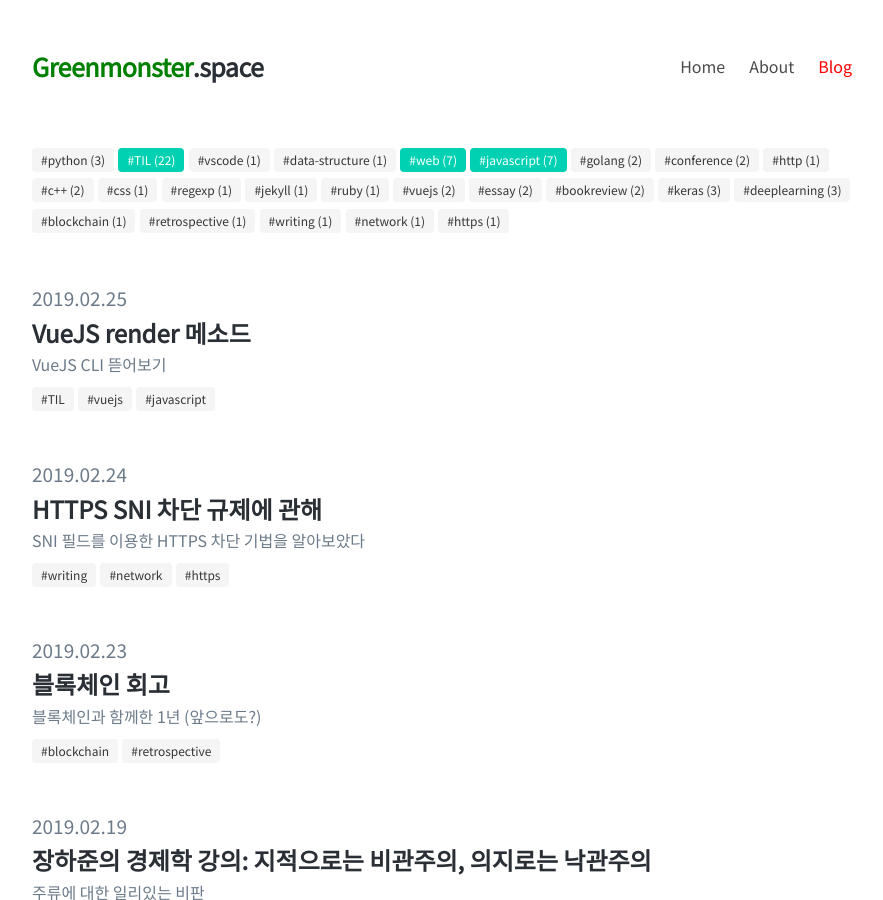
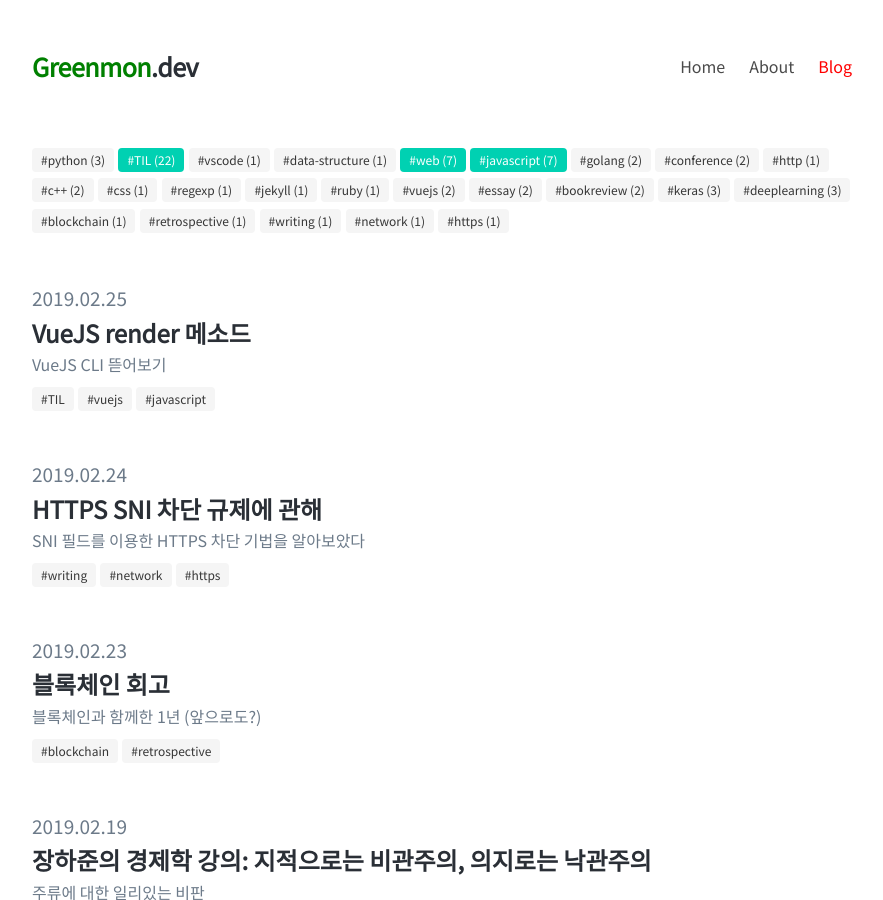
Before and after one commit to greenmonn/greenmonn.github.io, a Jekyll site: the page built from blog.html, in a window 1280 px wide and 900 px high. Shown: the whole window, without its empty margins (192-1075 px from the left). Built offline with Jekyll 4.4.1, drawn with Linux system fonts in a browser that asks for light colours; some web fonts are replaced.

Commit message:
Change domain to .dev
Change domain to newly purchased 'greenmon.dev'

```diff
--- a/CNAME
+++ b/CNAME
@@ -1 +1 @@
-greenmonster.space
+greenmon.dev
--- a/_includes/navigation.html
+++ b/_includes/navigation.html
@@ -2,7 +2,7 @@
   <nav class="navbar" role="navigation" aria-label="main navigation">
     <div class="navbar-brand">
       <a class="navbar-item navbar-title" href="/">
-        <span class="greenmon">Greenmonster</span>.space
+        <span class="greenmon">Greenmon</span>.dev
       </a>
 
       <a role="button" class="navbar-burger burger" aria-label="menu" aria-expanded="false" data-target="navbarMenu">
```
